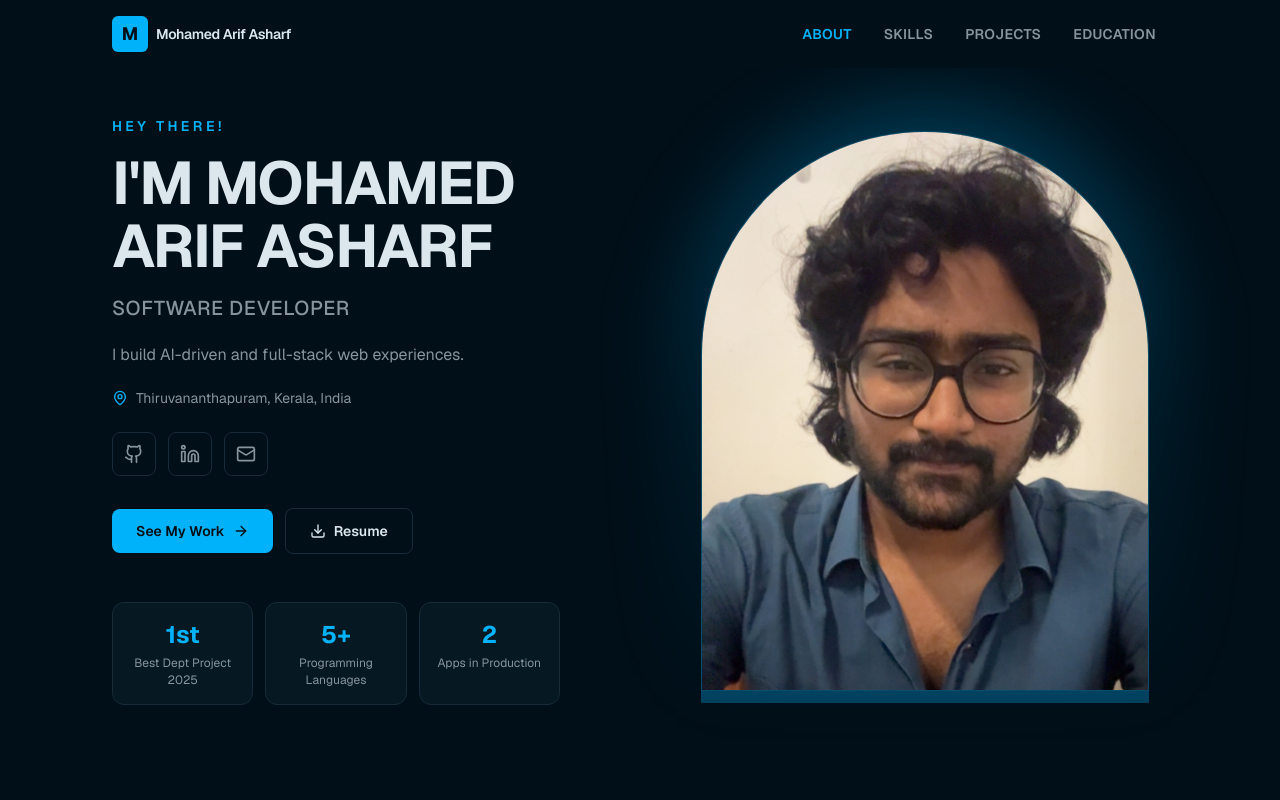
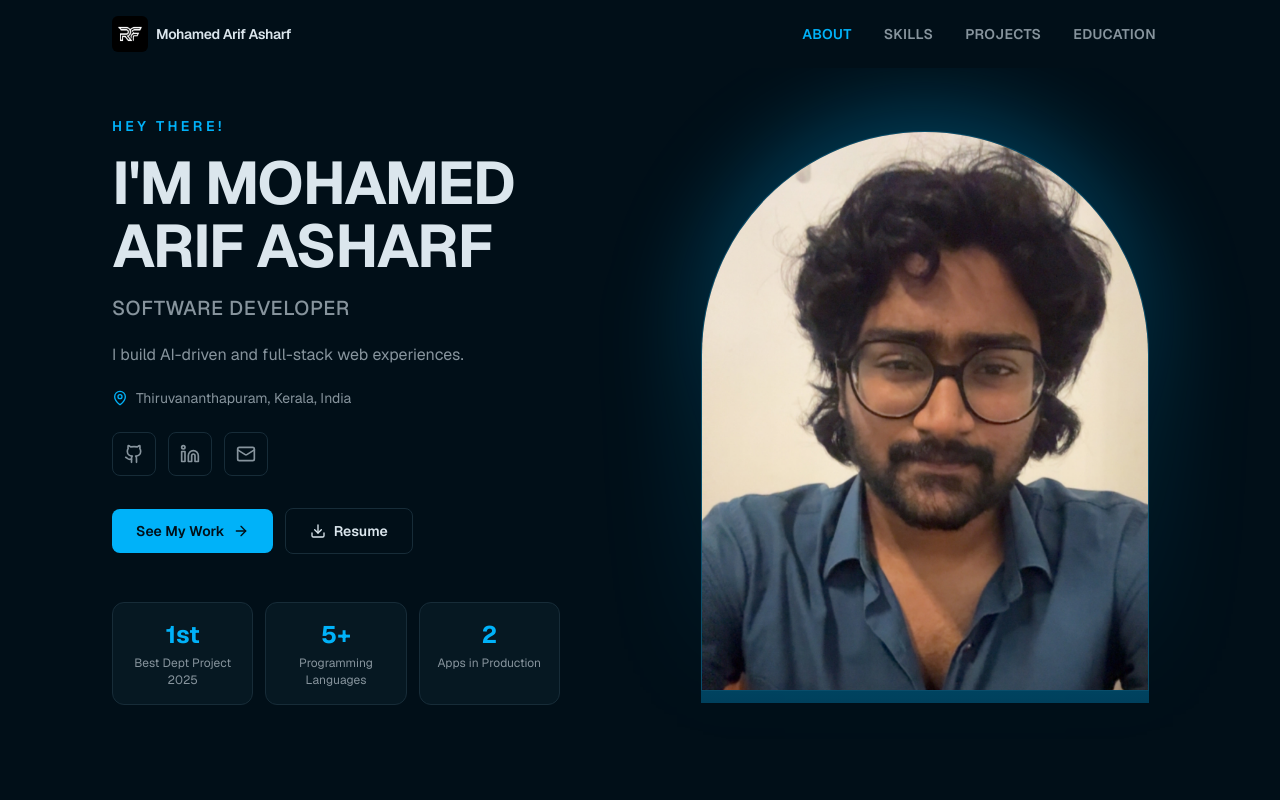
Before and after one commit to ultraereon/about-me, a Next.js app: page / in a window 1280 px wide. Shown: the top 800 px of the page. Built offline with nearby package versions, Linux system fonts and the light colour scheme.

Commit message:
feat: Replace header monogram with RF logo image

```diff
--- a/components/portfolio/top-nav.tsx
+++ b/components/portfolio/top-nav.tsx
@@ -1,7 +1,9 @@
 "use client"
 
 import { useEffect, useState } from "react"
+import Image from "next/image"
 import { profile, navItems } from "@/lib/portfolio-data"
+import logoImg from "@/public/logo.png"
 import { cn } from "@/lib/utils"
 
 export function TopNav() {
@@ -50,9 +52,15 @@ export function TopNav() {
           className="flex items-center gap-2 outline-none"
           aria-label="Back to top"
         >
-          <span className="flex size-9 items-center justify-center rounded-md bg-primary text-lg font-bold text-primary-foreground">
-            M
-          </span>
+          <div className="relative flex size-9 shrink-0 items-center justify-center overflow-hidden rounded-md bg-black">
+            <Image
+              src={logoImg}
+              alt="Logo"
+              fill
+              sizes="36px"
+              className="object-contain"
+            />
+          </div>
           <span className="hidden text-sm font-semibold tracking-tight text-foreground sm:inline">
             {profile.name}
           </span>
```
Also changed, not shown: public/logo.png (added).
